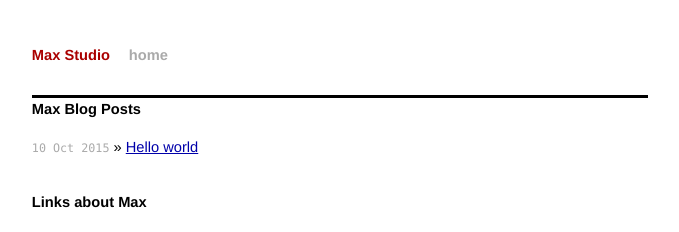
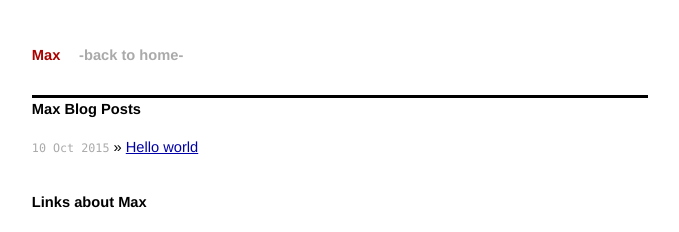
Before and after one commit to mojombo/mojombo.github.io, a Jekyll site: the page built from index.html, in a window 1280 px wide. Shown: the top 232 px of the page, without its empty margins (300-979 px from the left). Built offline with Jekyll 4.4.1, drawn with Linux system fonts in a browser that asks for light colours; Markdown is read by kramdown in place of the engine named in the settings; comment, search, counter and statistics services are not loaded.

Commit message:
update model

```diff
--- a/_layouts/default.html
+++ b/_layouts/default.html
@@ -24,10 +24,9 @@
 
 <div class="site">
   <div class="title">
-    <a href="/">Max Studio</a>
-    <a class="extra" href="/">home</a>
+    <a href="{{site.url}}">Max</a>
+    <a class="extra" href="{{site.url}}">-back to home-</a>
   </div>
-
   {{ content }}
   <a href="http://info.flagcounter.com/RuYV"><img style="padding-left: 21px;" src="http://s06.flagcounter.com/count2/RuYV/bg_FFFFFF/txt_000000/border_CCCCCC/columns_6/maxflags_12/viewers_0/labels_1/pageviews_1/flags_1/percent_0/" alt="Free counters!" border="0"></a>
   <div class="footer">
```
